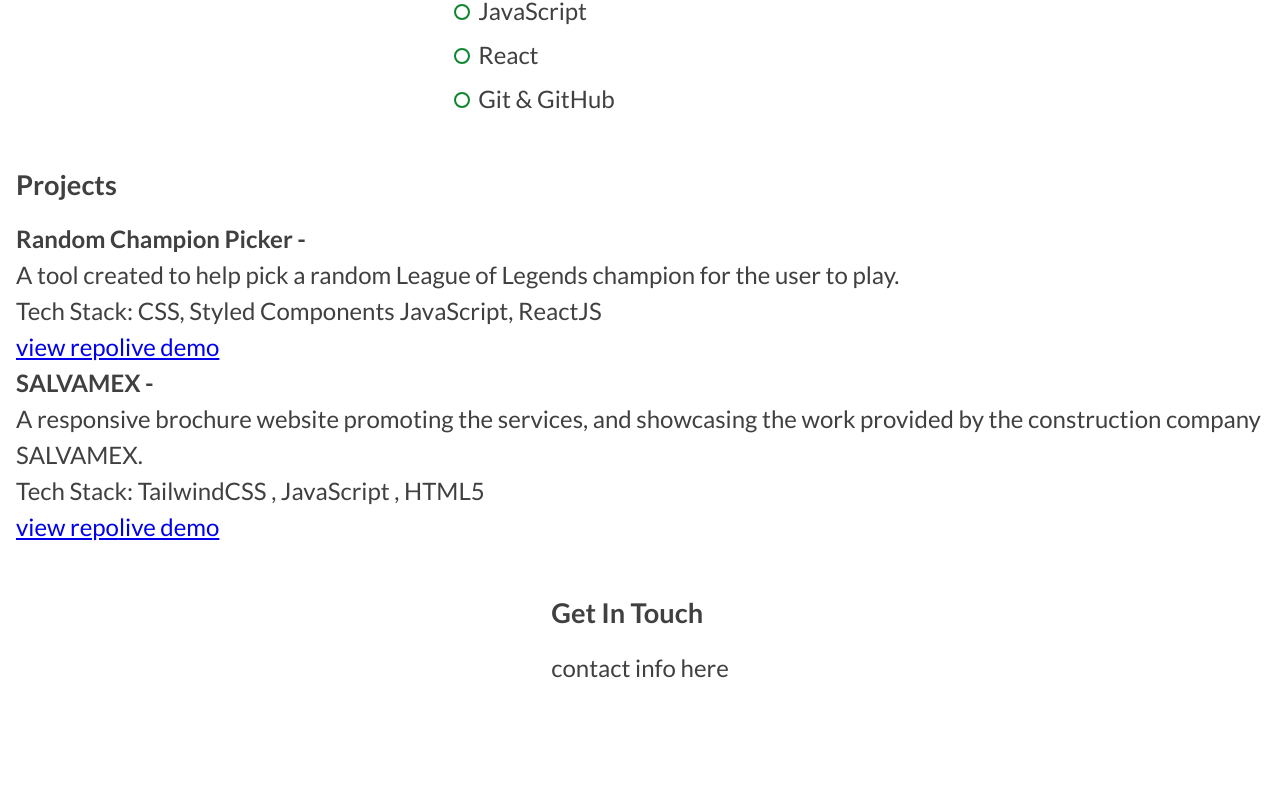
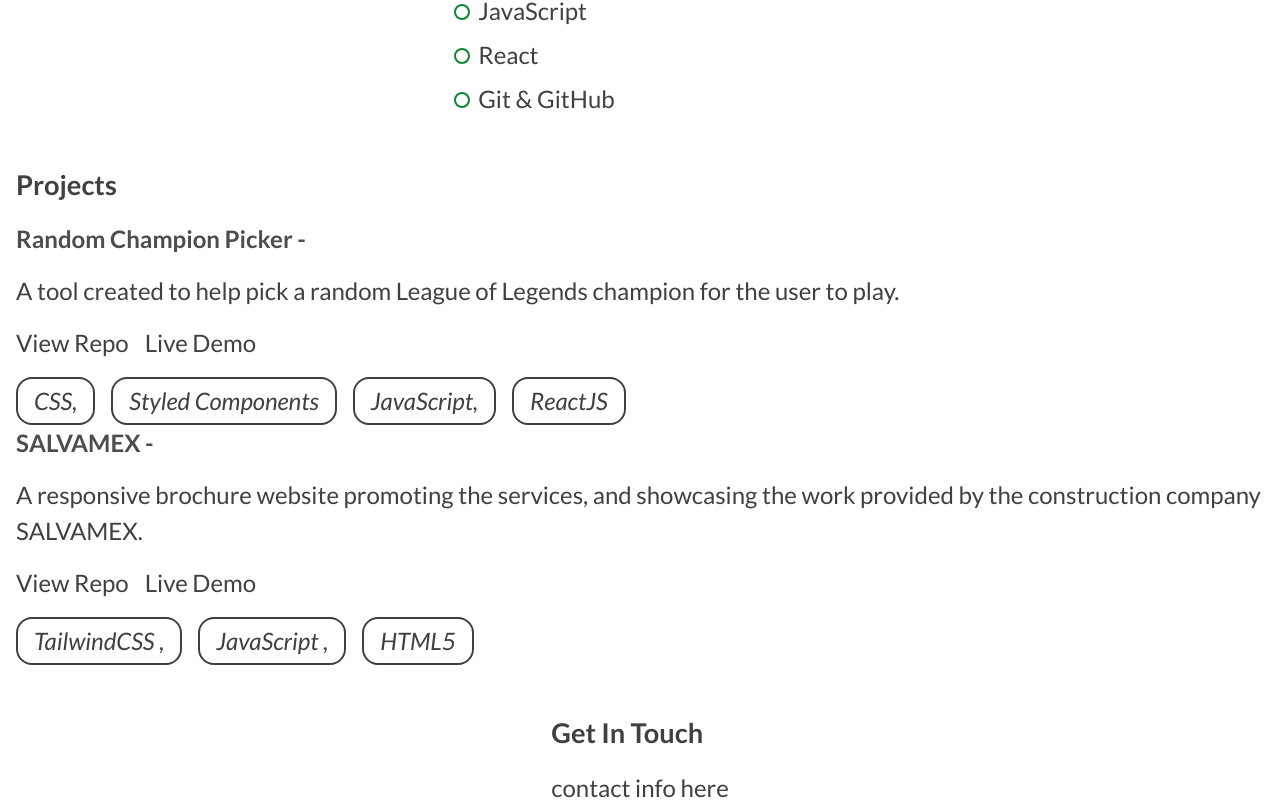
Before and after one commit to rramirez216/rubenramirezdev, a React (Create React App) app: page / in a window 1280 px wide. Shown: the part 828-1634 px from the top of the page. Before the commit the page ends 1514 px from the top, so only its background shows below. Built offline with nearby package versions, Linux system fonts and the light colour scheme.

Commit message:
moves the stack list down under the repo and demo links
also adds border around individual tech stack

```diff
--- a/src/components/Project.js
+++ b/src/components/Project.js
@@ -1,16 +1,21 @@
 import React from 'react'
 import styled from 'styled-components'
+import { motion } from 'framer-motion'
 
 const Project = ({ title, description, stack, repo, demo }) => {
   return (
     <Wrapper>
       <Title>{title} -</Title>
       <p>{description}</p>
-      <p>Tech Stack: {stack}</p>
-      <div>
-        <a href={repo}>view repo</a>
-        <a href={demo}>live demo</a>
-      </div>
+      <LinkWrapper>
+        <Link href={repo}>View Repo</Link>
+        <Link href={demo}>Live Demo</Link>
+      </LinkWrapper>
+      <Stack>
+        {stack.map((skill, index) => (
+          <Skill key={index}>{skill}</Skill>
+        ))}
+      </Stack>
     </Wrapper>
   )
 }
@@ -18,9 +23,35 @@ const Project = ({ title, description, stack, repo, demo }) => {
 const Wrapper = styled.div`
   display: flex;
   flex-flow: column;
+  gap: 16px;
 `
 const Title = styled.h3`
   font-size: 1.5rem;
+  color: hsl(0, 0%, 30%);
   /* width: 100%; */
 `
+const Stack = styled.div`
+  display: flex;
+  flex-flow: row wrap;
+  gap: 16px;
+  font-style: italic;
+`
+const Skill = styled.div`
+  border: 2px solid hsl(0, 0%, 25%);
+  border-radius: 16px;
+  padding: 4px 16px;
+`
+const LinkWrapper = styled.div`
+  display: flex;
+  gap: 16px;
+`
+const Link = styled(motion.a)`
+  display: block;
+  &:link,
+  &:visited {
+    color: hsl(0, 0%, 25%);
+    text-decoration: none;
+    cursor: pointer;
+  }
+`
 export default Project
```
